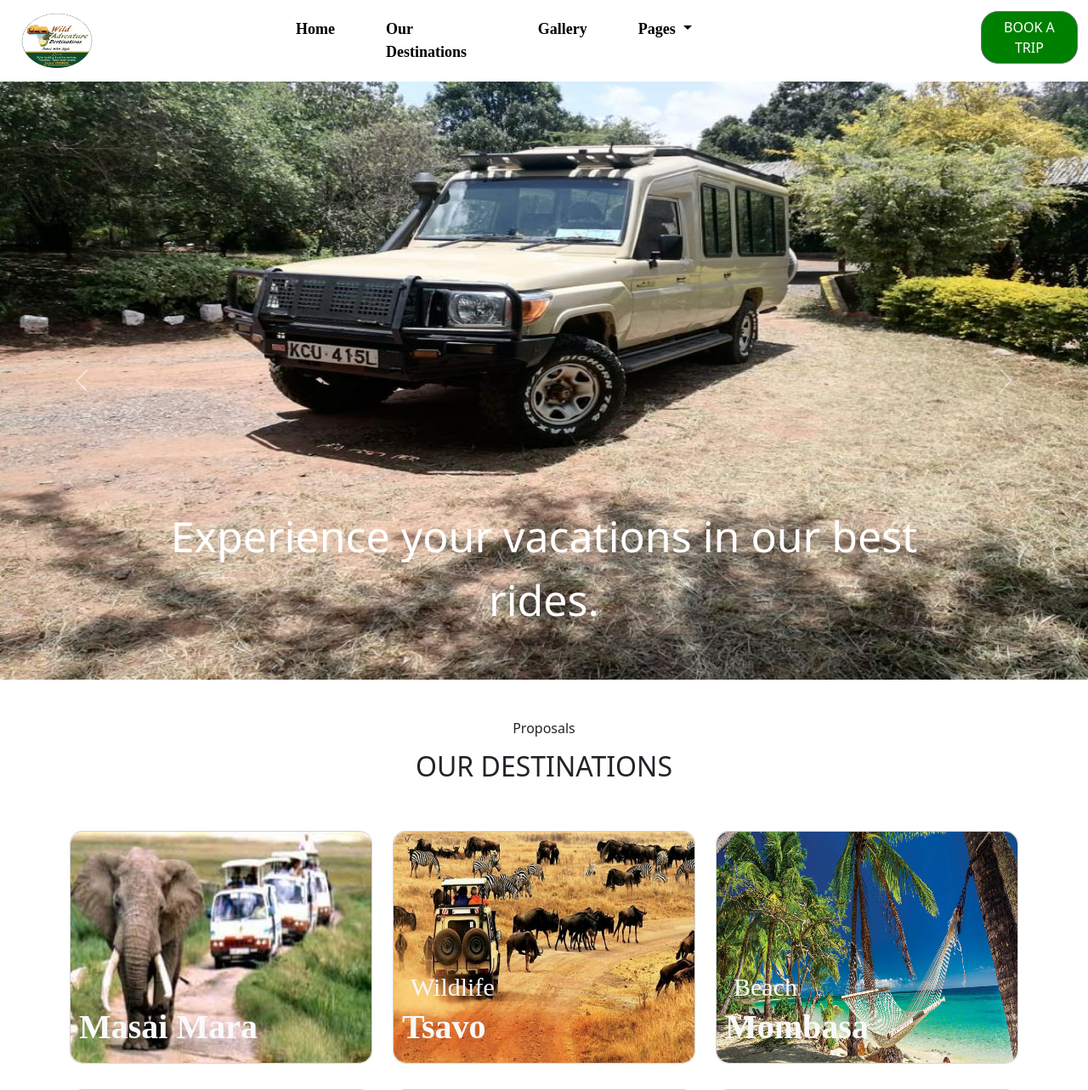
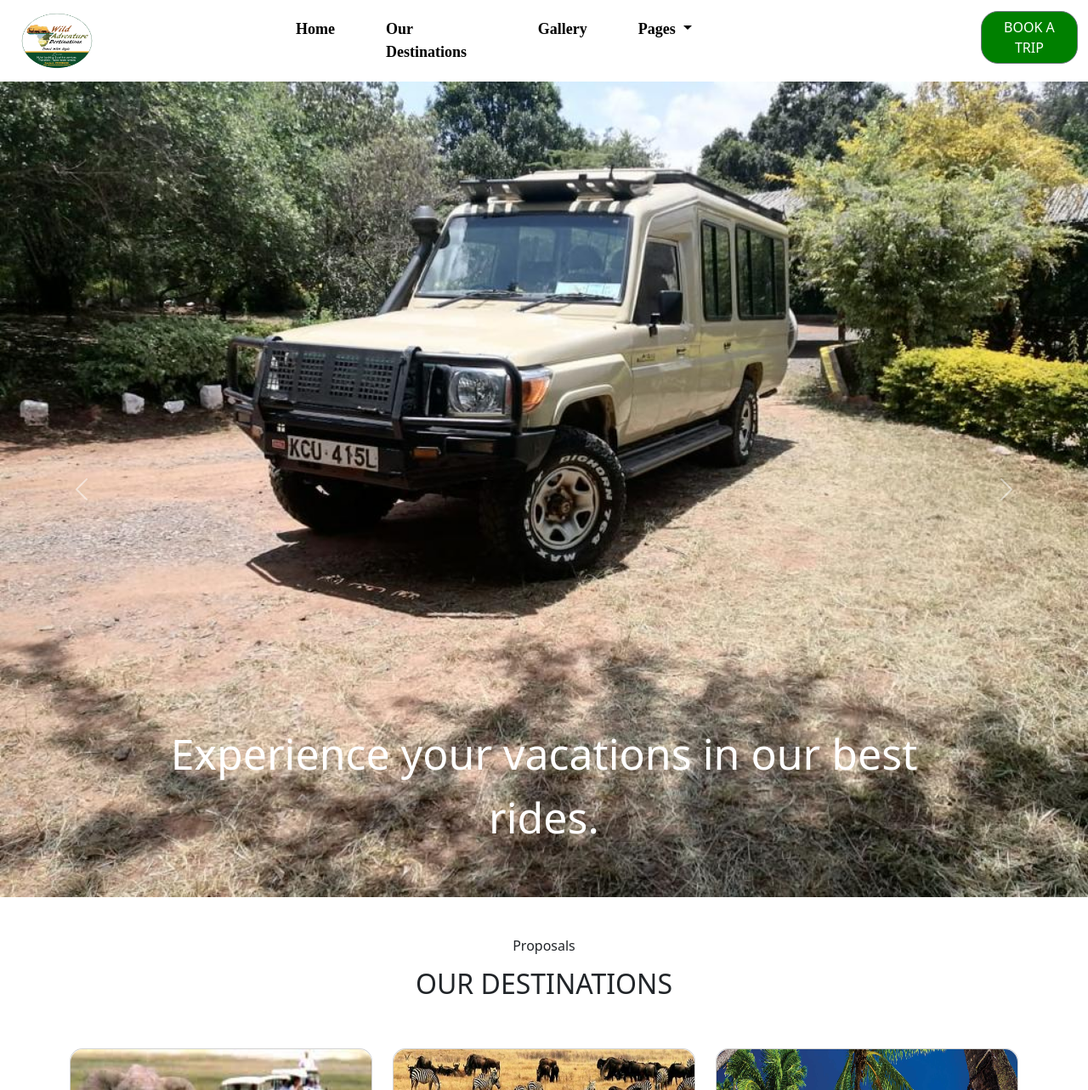
Before and after one commit to muthengicollins8/tours_travel_website, a PHP site: page /index.php in a window 1280 px wide. Shown: the top 1283 px of the page at 85% size. Run offline with PHP 8.4, Linux system fonts and the light colour scheme; some libraries are stand-ins or nearby versions.

Commit message:
some editting

```diff
--- a/style.css
+++ b/style.css
@@ -43,9 +43,7 @@
    width: 90%;
 }
 
-.carousel img{
-  height:88vh!important;
-}
+
 
 @media only screen and (max-width: 768px) {
   /* For mobile phones: */
```
Also changed, not shown: index.php (line endings or trailing spaces).
